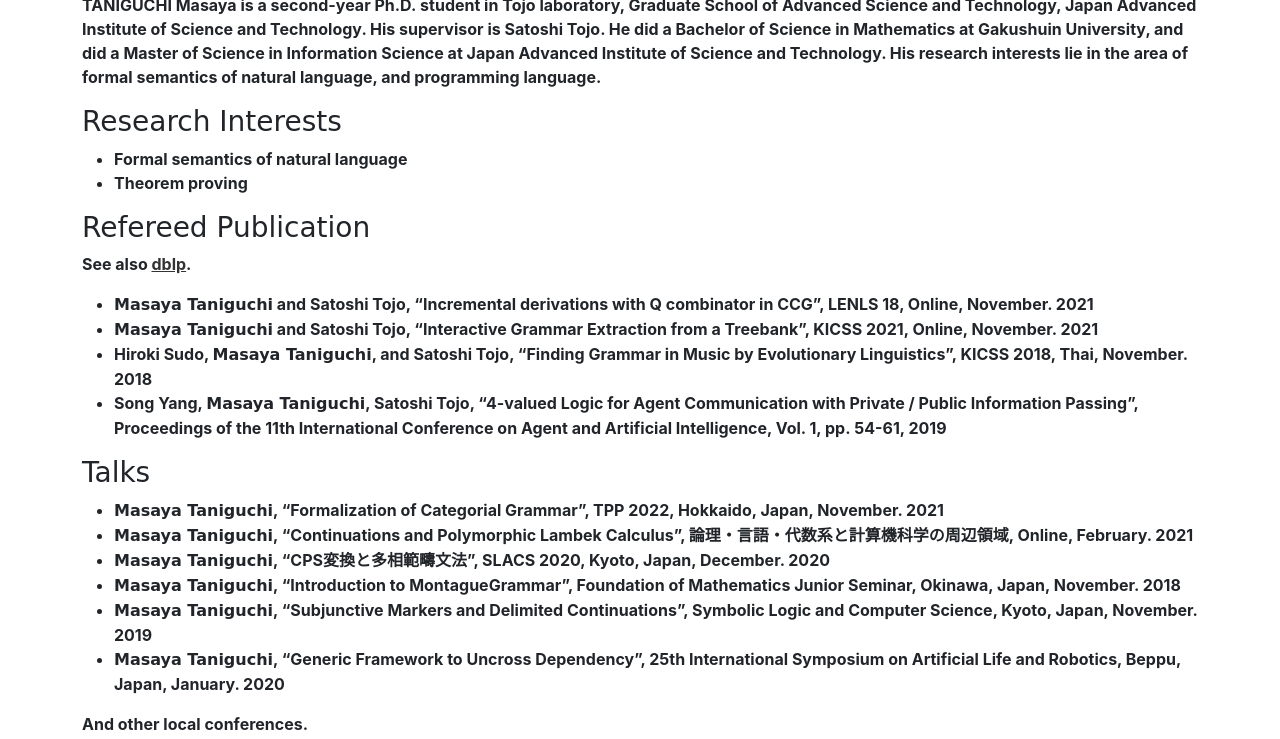
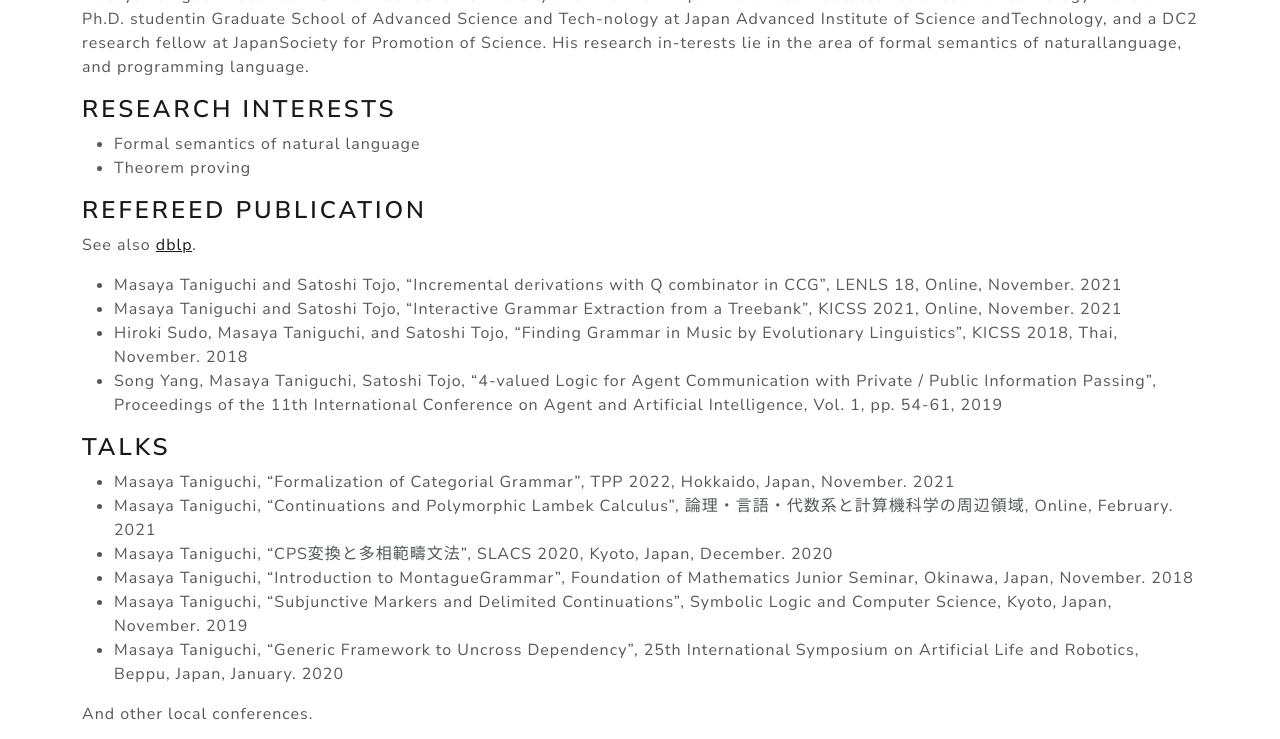
Before and after one commit to tani/about, an Eleventy site: page index.md in a window 1280 px wide. Shown: the part 63-802 px from the top of the page. Built offline with nearby package versions, Linux system fonts and the light colour scheme; Eleventy itself is replaced by a stand-in of ours; files that its build step writes are made by us from their sources; a web font is replaced by a local one.

Commit message:
Update Docs

```diff
--- a/_includes/default.njk
+++ b/_includes/default.njk
@@ -2,7 +2,7 @@
 <html>
 <head>
   <meta charset="utf-8" />
-  <link rel="stylesheet" href="https://cdn.jsdelivr.net/npm/bootswatch@5/dist/sketchy/bootstrap.min.css">
+  <link rel="stylesheet" href="https://cdn.jsdelivr.net/npm/bootswatch@5/dist/lux/bootstrap.min.css">
   <title>About TANIGUCHI Masaya</title>
 </head>
 <body>
--- a/index.md
+++ b/index.md
@@ -4,13 +4,7 @@ layout: default
 
 <h1 class="text-center">Hello, I am TANIGUCHI Masaya</h1>
 
-TANIGUCHI Masaya is a second-year Ph.D. student in
-Tojo laboratory, Graduate School of Advanced Science and Technology, Japan
-Advanced Institute of Science and Technology. His supervisor is Satoshi Tojo. He
-did a Bachelor of Science in Mathematics at Gakushuin University, and did a
-Master of Science in Information Science at Japan Advanced Institute of Science
-and Technology. His research interests lie in the area of formal semantics of
-natural language, and programming language.
+Masaya Taniguchi received B.S. from GakushuinUniversity and M.S. from Japan Advanced Instituteof Science and Technology. He is a Ph.D. studentin Graduate School of Advanced Science and Tech-nology at Japan Advanced Institute of Science andTechnology, and a DC2 research fellow at JapanSociety for Promotion of Science. His research in-terests lie in the area of formal semantics of naturallanguage, and programming language.
 
 ### Research Interests
 
```
